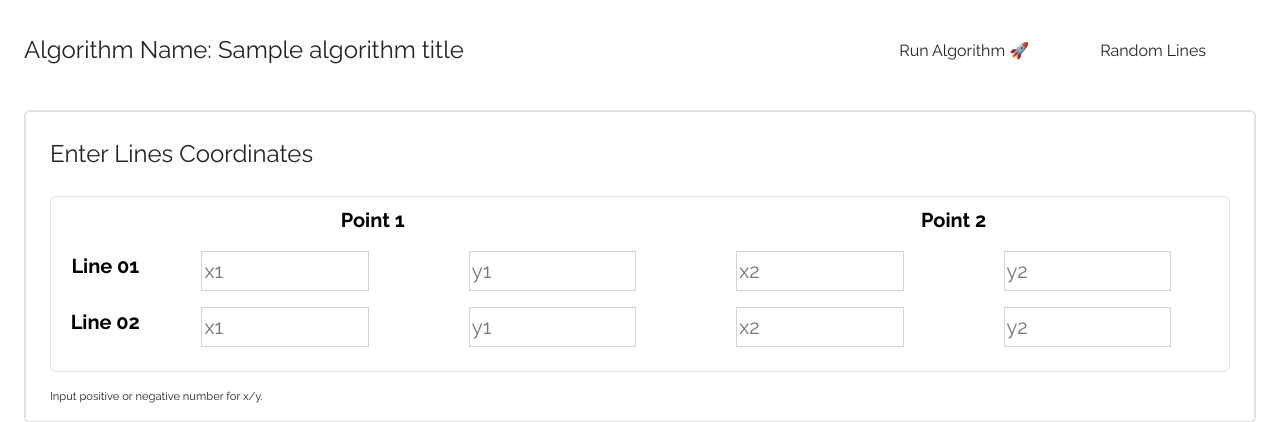
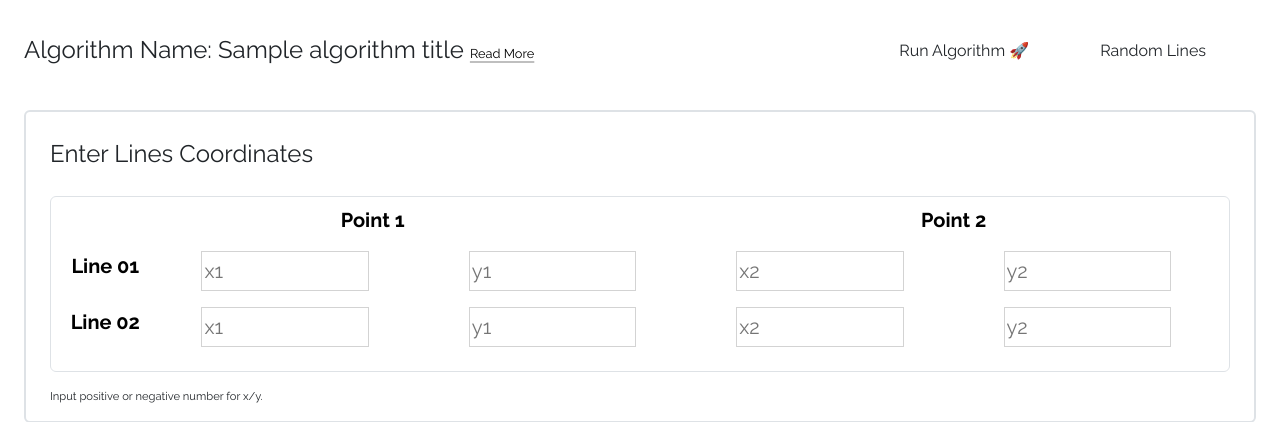
Before and after one commit to ameerhamza3463/ConvexHullSimulator, a Django app: template CHS_App/templates/CHS_App/line_intersection.html in a window 1280 px wide. Shown: the part 76-498 px from the top of the page. Run offline with Django 4.2, Linux system fonts and the light colour scheme; the template is opened without the code that fills it: most values are stand-ins (such as "Sample title", 1, 10 or a date in 2020); some libraries are stand-ins or nearby versions.

Commit message:
Added Cramer's Rule reference.

```diff
--- a/CHS_App/templates/CHS_App/line_intersection.html
+++ b/CHS_App/templates/CHS_App/line_intersection.html
@@ -15,6 +15,9 @@
   <div class="container-fluid d-flex justify-content-between flex-wrap my-3">
     <div class="fs-4 my-3">
       Algorithm Name: <span class="text-{{ colorScheme }}">{{ algorithmTitle }}</span>
+      {% if research_paper_reference %}
+        <a href="{{ research_paper_reference }}" class="link-body-emphasis link-offset-1 link-underline-opacity-25 link-underline-opacity-75-hover"><span style="font-size: 0.8rem;">Read More</span></a>
+      {% endif %}
     </div>
     <div class="my-3 col-lg-4 col-12 justify-content-lg-evenly justify-content-start d-flex">
       <a href="#graphs-div" class="mx-2"><button type="button" class="btn btn-{{ colorScheme }}" onclick="{{ algorithm }}()">Run Algorithm 🚀</button></a>
--- a/CHS_App/views.py
+++ b/CHS_App/views.py
@@ -61,6 +61,8 @@ def algorithm(request, algorithm):
 def line_intersection(request, num):
     colorScheme = "None"
     algorithm = "None"
+    research_paper_reference = ""
+
     if num == 1:
         algorithmTitle = "CCW"
         algorithm = "ccw"
@@ -73,6 +75,7 @@ def line_intersection(request, num):
         algorithmTitle = "Cramer's Rule"
         algorithm = "cramers_rule"
         colorScheme = "success"
+        research_paper_reference = "https://www.researchgate.net/publication/255981900_A_comparison_between_Cramer's_Rule_and_a_proposed_2_by_2_Cramer-Elimination_Method_to_solve_systems_of_three_or_more_linear_equations"
     else:
         return redirect("CHS_App:page_not_found_404")
     return render(
@@ -82,6 +85,7 @@ def line_intersection(request, num):
             "algorithm": algorithm,
             "algorithmTitle": algorithmTitle,
             "colorScheme": colorScheme,
+            "research_paper_reference": research_paper_reference,
         },
     )
 
```
